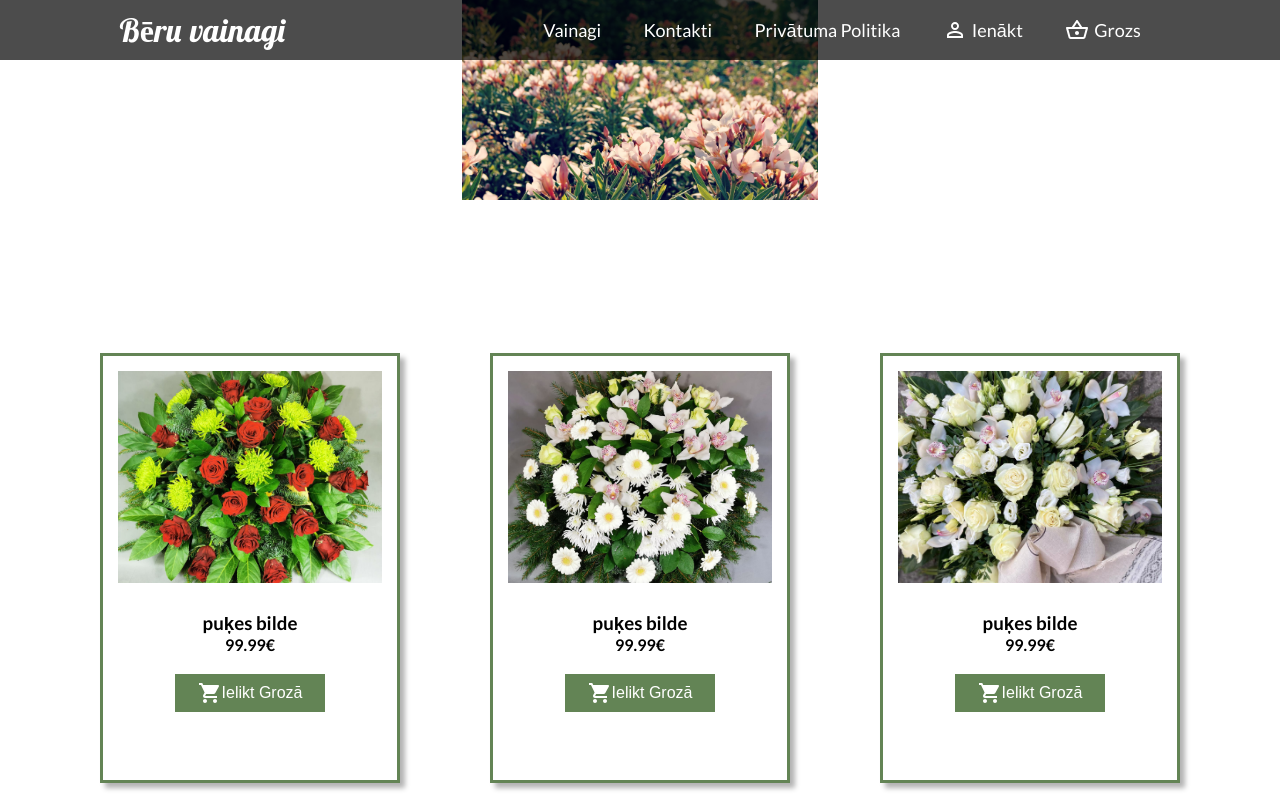
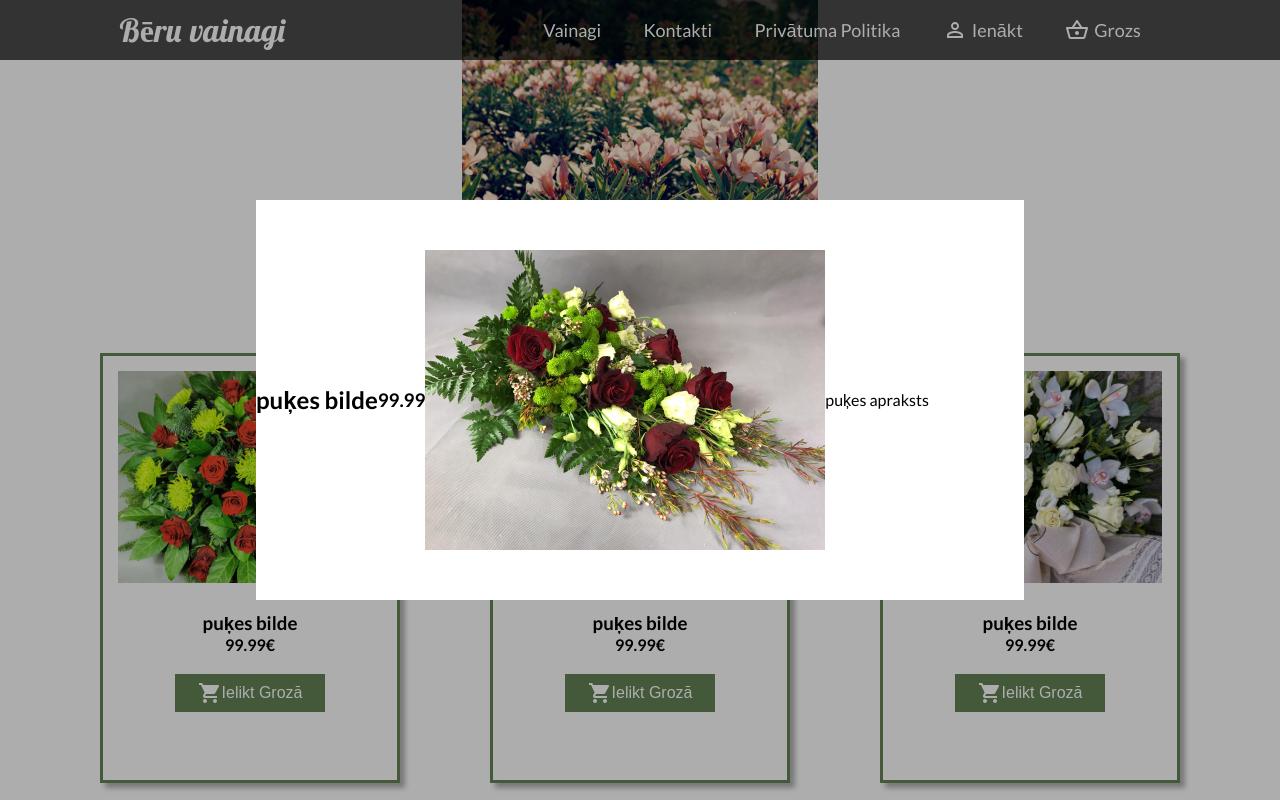
Before and after one commit to RobzLegz/Online-Flower-Shop, a React (Create React App) app: page / in a window 1280 px wide. Shown: the top 800 px of the page. Built offline with nearby package versions, Linux system fonts and the light colour scheme.

Commit message:
styling update

```diff
--- /dev/null
+++ b/src/AboutProductPage.css
@@ -0,0 +1,24 @@
+.aboutProductPage {
+  position: absolute;
+  width: 100%;
+  height: 100vh;
+  background: rgba(0, 0, 0, 0.03);
+  top: 0;
+  left: 0;
+  display: flex;
+  align-items: center;
+  justify-content: center;
+}
+.aboutProductPopup {
+  width: 60%;
+  height: 50vh;
+  background-color: #fff;
+  opacity: 1 !important;
+  display: flex;
+  align-items: center;
+}
+.aboutProductPopup > img {
+  width: 400px;
+  height: 300px;
+  object-fit: cover;
+}
--- /dev/null
+++ b/src/AboutProductPage.js
@@ -0,0 +1,18 @@
+import React from 'react';
+import "./AboutProductPage.css";
+
+const AboutProductPage = ({title, price, description, image}) => {
+    return (
+        <div className="aboutProductPage">
+            <div className="aboutProductPopup">
+                <h2>{title}</h2>
+                <h3>{price}</h3>
+                <img src={image} alt=""/>
+                <p>{description}</p>
+
+            </div>
+        </div>
+    );
+}
+
+export default AboutProductPage;
--- a/src/Product.css
+++ b/src/Product.css
@@ -9,20 +9,42 @@
   box-shadow: 5px 5px 5px rgba(0, 0, 0, 0.3);
   transition: all 0.3s ease;
 }
-.product:hover {
-  box-shadow: 10px 10px 10px rgba(0, 0, 0, 0.4);
-  margin-top: -2px;
+.product:hover > .productImageContainer > button {
+  transform: translateY(-50px);
 }
 .productImageContainer {
   width: 90%;
   height: 60%;
   margin: 5% 10% 10% 10%;
+  overflow: hidden;
+}
+.productImageContainer:hover > button {
+  transform: translateY(-50px);
 }
 .productImageContainer > img {
   width: 100%;
   height: 100%;
   object-fit: cover;
   pointer-events: none;
+}
+.productImageContainer > button {
+  width: 101%;
+  height: 50px;
+  background: #fff;
+  border: none;
+  outline: none;
+  color: #2b5735;
+  font-size: 1.1rem;
+  transform: translateY(0);
+  transition: all 0.3s ease;
+  cursor: pointer;
+  display: flex;
+  align-items: center;
+  justify-content: center;
+}
+.productImageContainer > button:hover {
+  background: #e6e6e6;
+  color: #638455;
 }
 .productDescription {
   width: 100%;
--- a/src/Product.js
+++ b/src/Product.js
@@ -1,21 +1,38 @@
 import React, { useState } from 'react';
 import "./Product.css";
 import ShoppingCartIcon from '@material-ui/icons/ShoppingCart';
+import AboutProductPage from './AboutProductPage';
+import SearchIcon from '@material-ui/icons/Search';
 
 const Product = ({title, price, description, image}) => {
+
+    const [popupPageState, setPopupPageState] = useState("");
+
+    const togglePopupPageVisibility = () => {
+
+    }
 
     return (
         <div className="product">
             <div className="productImageContainer">
                 <img src={image} alt="product image"/>
+                <button><SearchIcon />Lasīt Vairāk</button>
             </div>
             <div className="productDescription">
                 <h3>{title}</h3>
                 <h4>{price}€</h4>
             </div>
             <div className="productButtonsContainer">
-                <button><ShoppingCartIcon />Ielikt Grozā</button>
+                <button onClick={togglePopupPageVisibility}><ShoppingCartIcon />Ielikt Grozā</button>
             </div>
+            <AboutProductPage
+                popupPageState={popupPageState}
+                setPopupPageState={setPopupPageState}
+                title={title}
+                price={price}
+                description={description}
+                image={image}
+            />
         </div>
     );
 }
```
